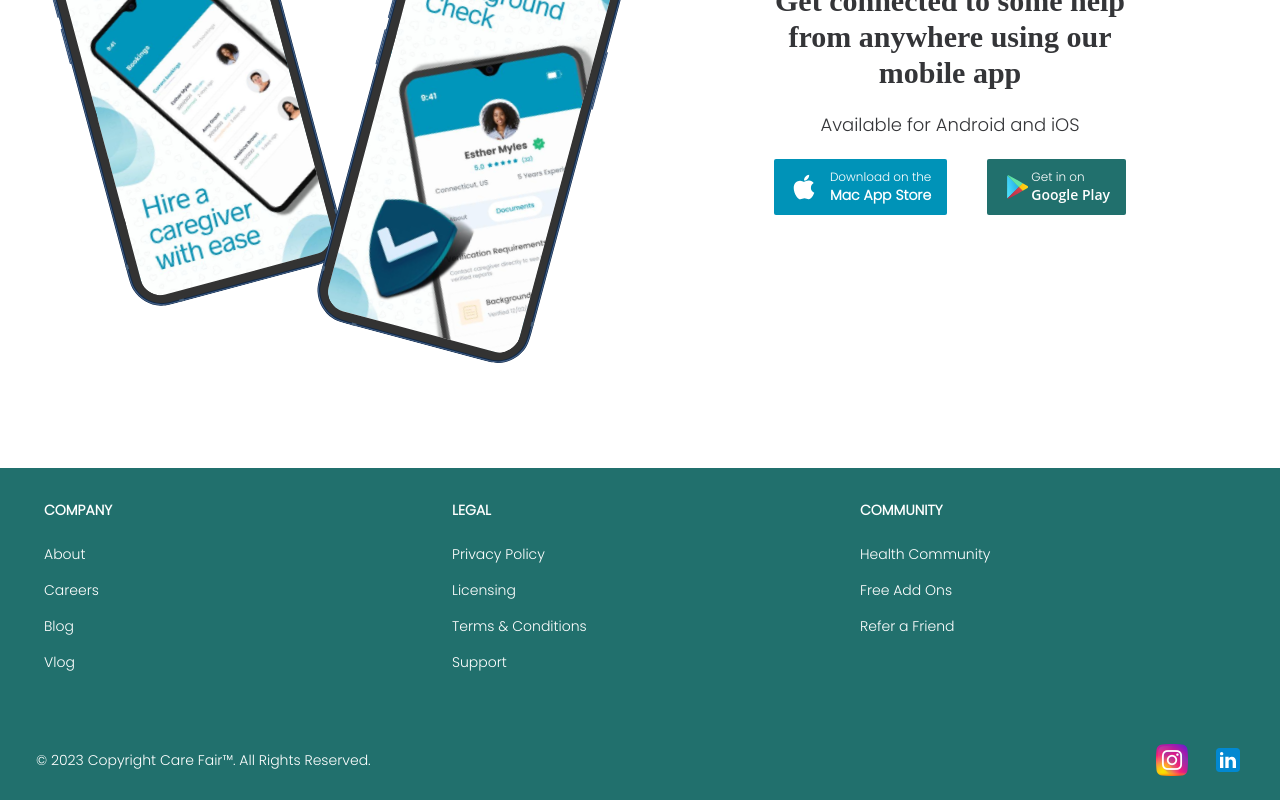
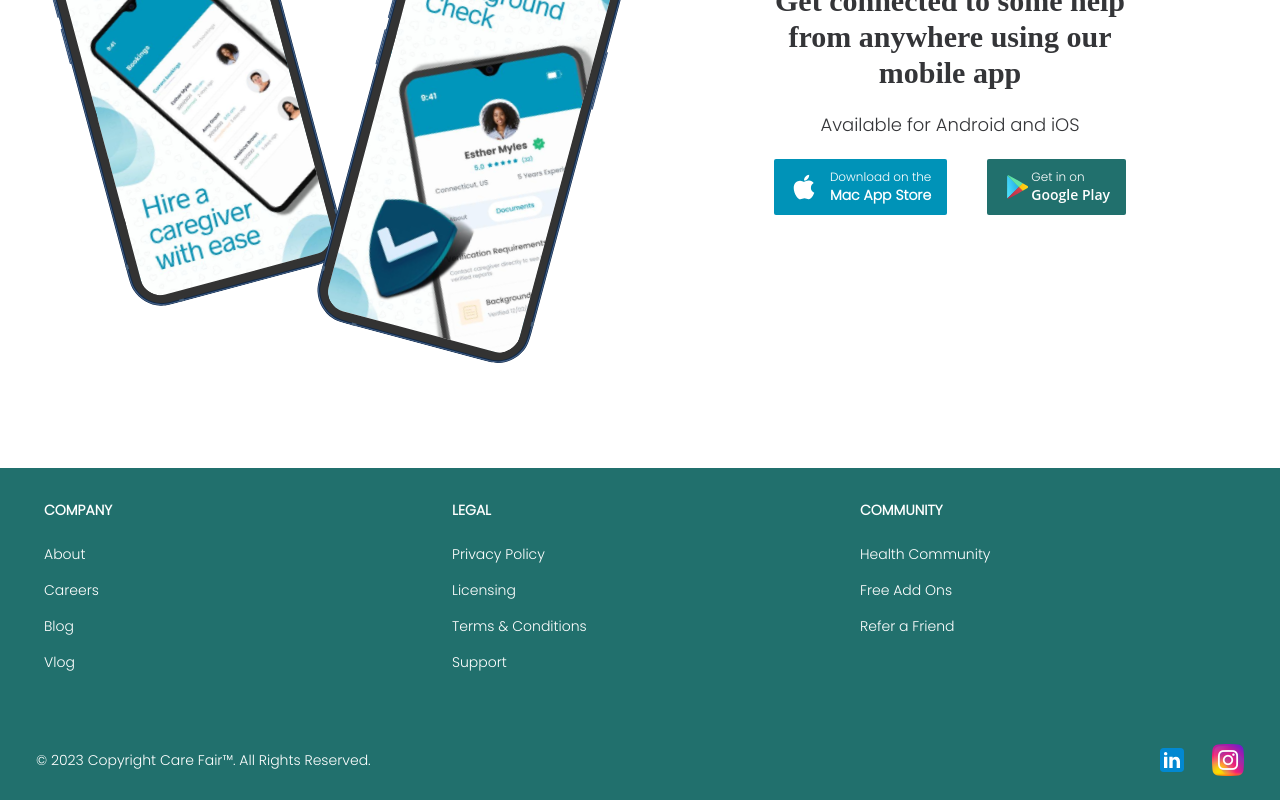
Before and after one commit to MemoTonui/CareFair-Web, a Vue app: page / in a window 1280 px wide. Shown: the part 1709-2509 px from the top of the page. Built offline with nearby package versions, Linux system fonts and the light colour scheme; a web font is replaced by a local one.

Commit message:
Switch Social Media Icons

```diff
--- a/src/components/Footer.vue
+++ b/src/components/Footer.vue
@@ -66,12 +66,13 @@
           >© 2023 <a>Copyright Care Fair™</a>. All Rights Reserved.
         </span>
         <div class="flex mt-4 space-x-6 sm:justify-center md:mt-0">
+          <a @click="redirectToLinkedIn" class="text-gray-400 hover:text-gray-900 dark:hover:text-white">
+            <img src="/src/assets/linkedIn.svg" class="w-8 h-8" />
+          </a>
           <a @click="redirectToInstagram" class="text-gray-400 hover:text-gray-900 dark:hover:text-white">
             <img src="/src/assets/instagram.svg" class="w-8 h-8" />
           </a>
-          <a @click="redirectToLinkedIn" class="text-gray-400 hover:text-gray-900 dark:hover:text-white">
-            <img src="/src/assets/linkedIn.svg" class="w-8 h-8" />
-          </a>
+
 
         </div>
       </div>
```
